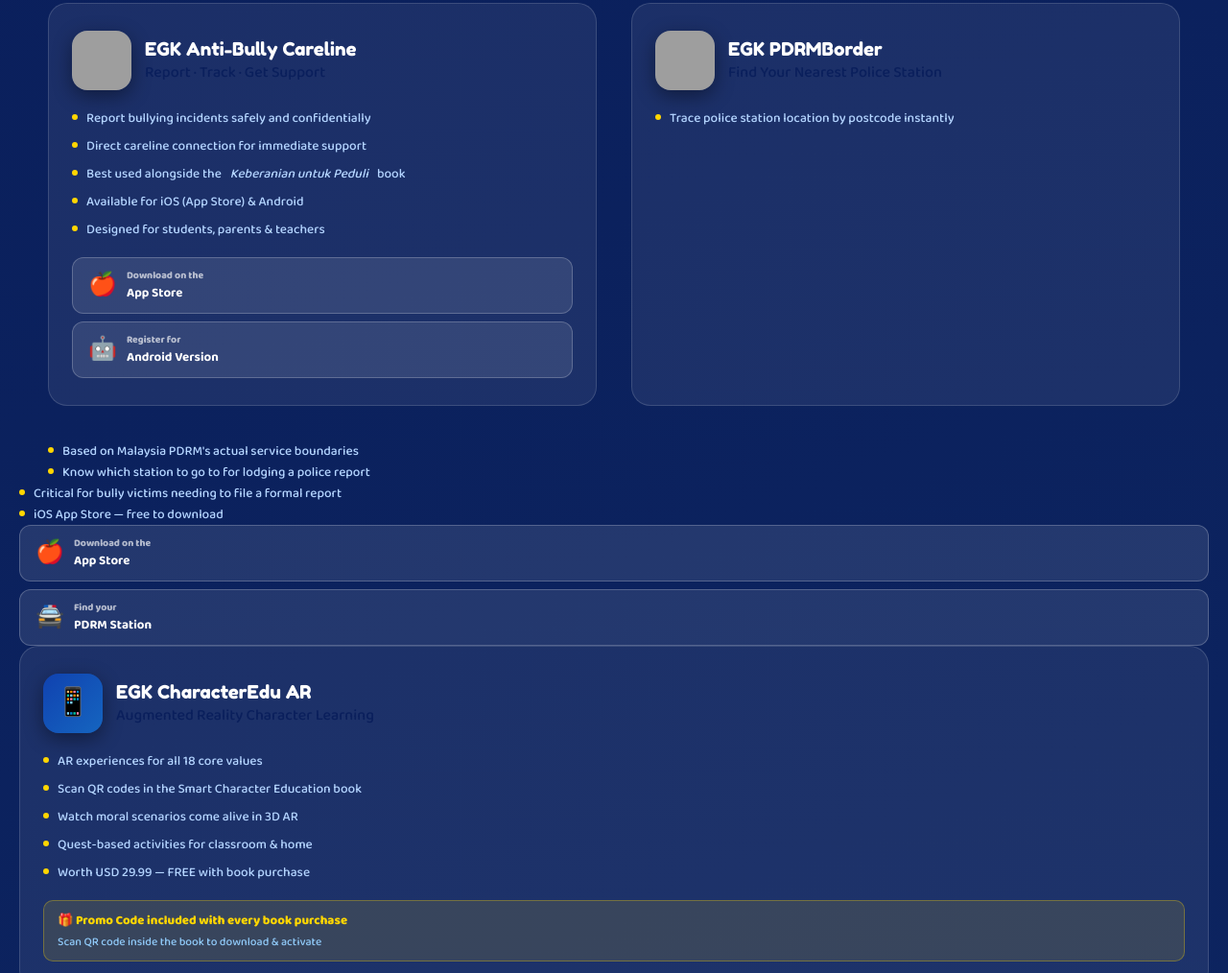
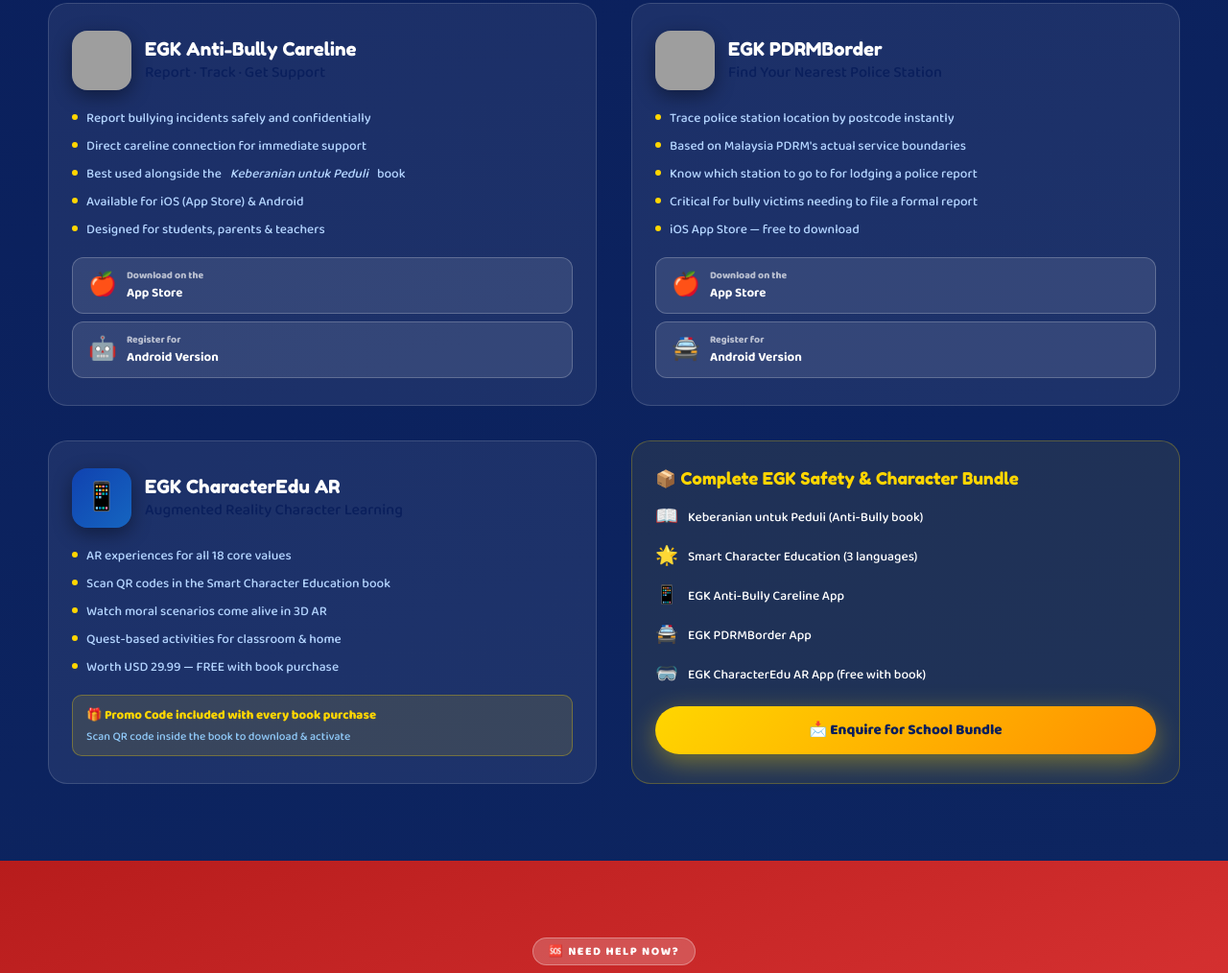
Before and after one commit to egkhor/antibully, a plain HTML site: page index.html in a window 1280 px wide. Shown: the part 6928-7942 px from the top of the page at 96% size. Drawn offline with Linux system fonts and the light colour scheme; grey boxes are pictures that could not be loaded.

Commit message:
Update index.html

```diff
--- a/index.html
+++ b/index.html
@@ -849,7 +849,7 @@
         </div>
       </div>
 
-      <!-- PDRM Border -->
+     <!-- PDRM Border -->
       <div class="app-card reveal">
         <div class="app-card-head">
           <img class="app-icon-img" src="https://egkhor.com.my/home/wp-content/uploads/2026/01/PDRM.jpg" alt="PDRM App">
@@ -859,20 +859,20 @@
           </div>
         </div>
         <ul class="app-feats">
-          <li class="app-feat-item"><div class="feat-dot"></div>Trace police station location by postcode instantly</div></li>
-          <li class="app-feat-item"><div class="feat-dot"></div>Based on Malaysia PDRM's actual service boundaries</div></li>
-          <li class="app-feat-item"><div class="feat-dot"></div>Know which station to go to for lodging a police report</div></li>
-          <li class="app-feat-item"><div class="feat-dot"></div>Critical for bully victims needing to file a formal report</div></li>
-          <li class="app-feat-item"><div class="feat-dot"></div>iOS App Store — free to download</div></li>
+          <li class="app-feat-item"><div class="feat-dot"></div>Trace police station location by postcode instantly</li>
+          <li class="app-feat-item"><div class="feat-dot"></div>Based on Malaysia PDRM's actual service boundaries</li>
+          <li class="app-feat-item"><div class="feat-dot"></div>Know which station to go to for lodging a police report</li>
+          <li class="app-feat-item"><div class="feat-dot"></div>Critical for bully victims needing to file a formal report</li>
+          <li class="app-feat-item"><div class="feat-dot"></div>iOS App Store — free to download</li>
         </ul>
         <div class="app-dl-row">
           <a class="dl-btn" href="https://apps.apple.com/my/app/egk-pdrmborder/id6754896877" target="_blank">
             <span class="dl-icon">🍎</span>
             <div class="dl-txt"><small>Download on the</small><strong>App Store</strong></div>
           </a>
-          <a class="dl-btn" href="https://apps.apple.com/my/app/egk-pdrmborder/id6754896877" target="_blank">
+          <a class="dl-btn" href="https://docs.google.com/forms/d/e/1FAIpQLSdhPu0sIyrlN_3hMPY-siBaywzOXob_R6ViA15NkyxxjOHhVQ/viewform" target="_blank">
             <span class="dl-icon">🚔</span>
-            <div class="dl-txt"><small>Find your</small><strong>PDRM Station</strong></div>
+            <div class="dl-txt"><small>Register for</small><strong>Android Version</strong></div>
           </a>
         </div>
       </div>
```
